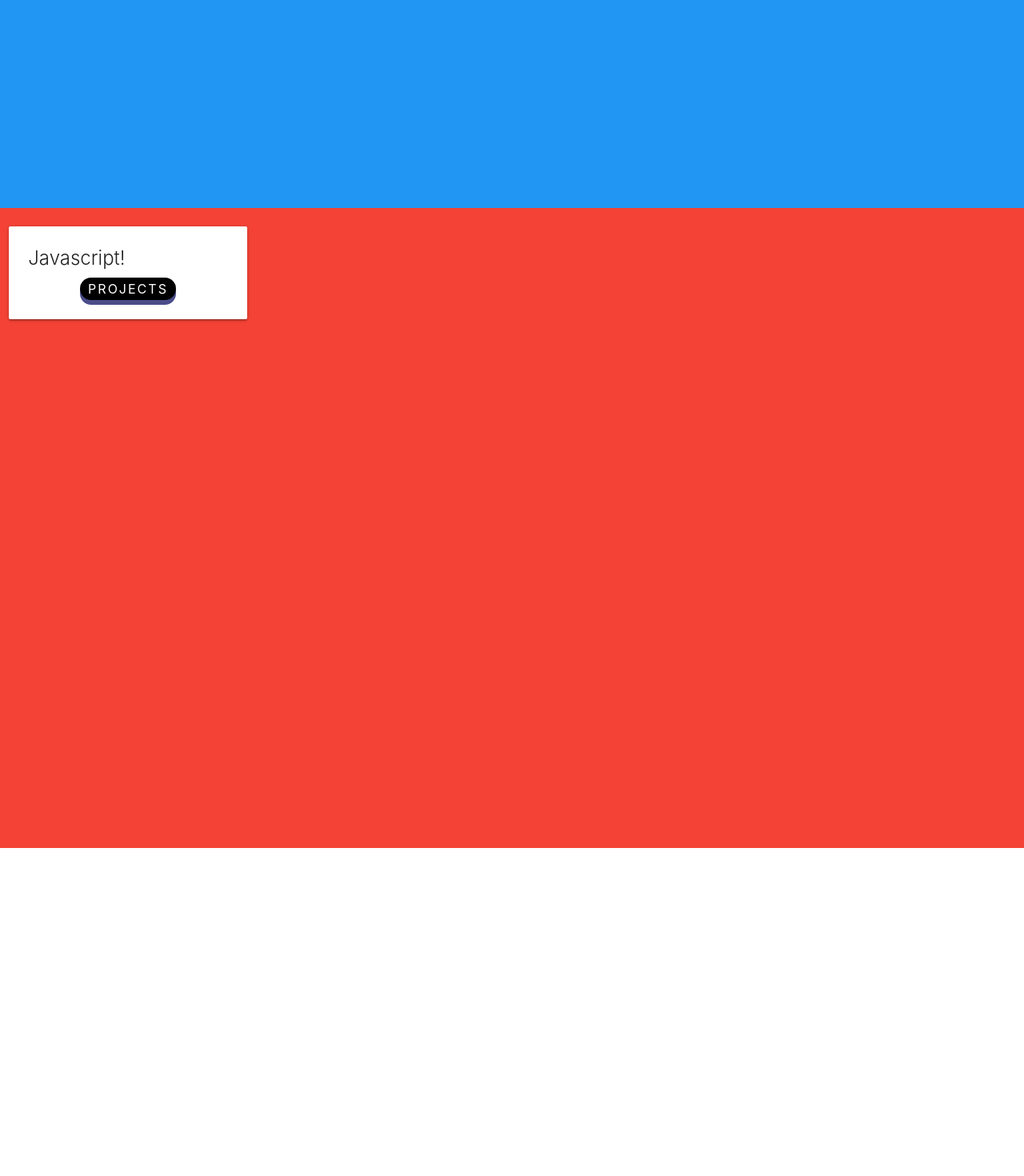
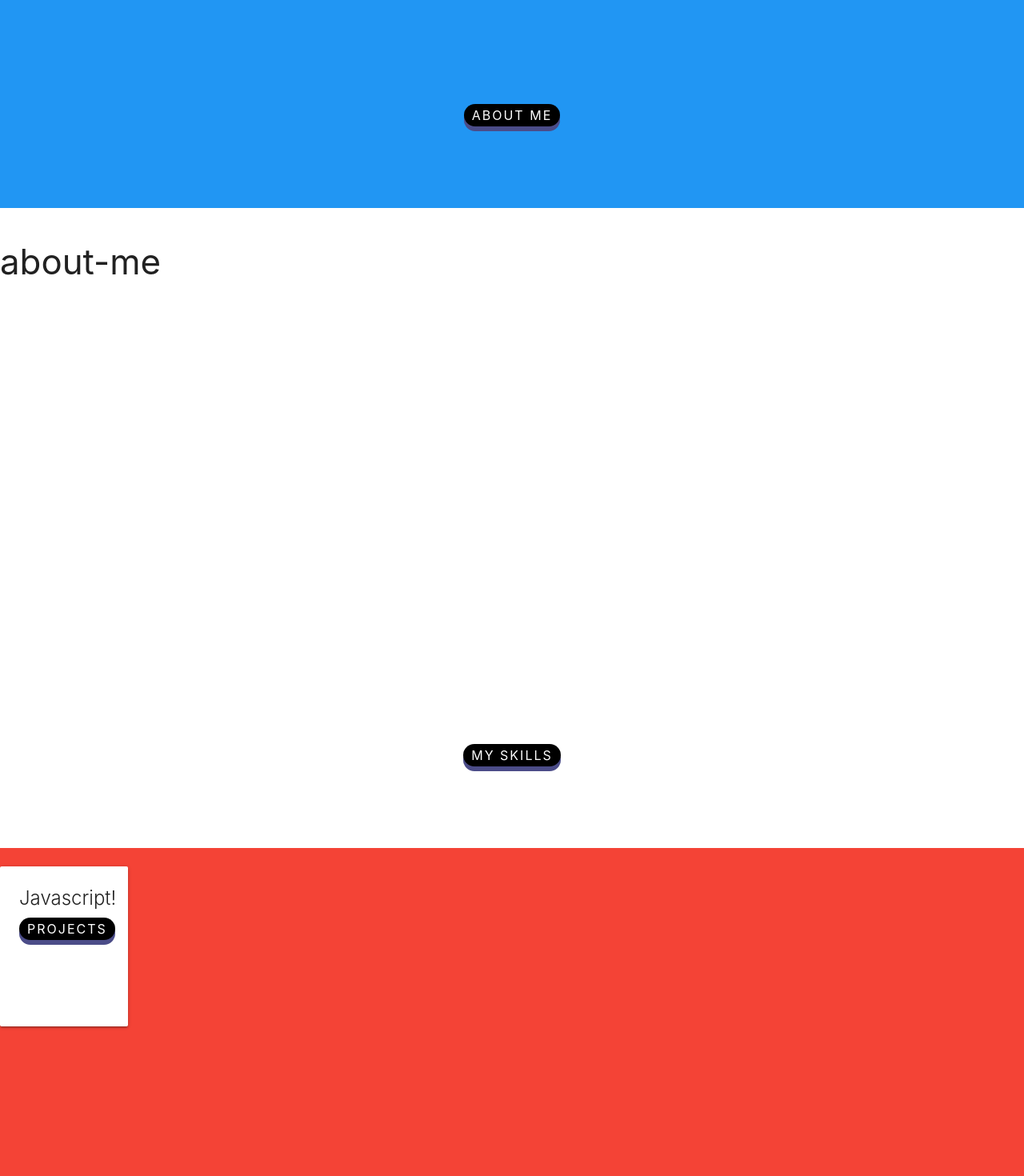
Before and after one commit to peepcrusher/React-Portfolio, a React (Create React App) app in the folder react-portfolio/: page / in a window 1280 px wide. Shown: the part 540-2010 px from the top of the page at 80% size. Before the commit the page ends 1600 px from the top, so only its background shows below. Built offline with nearby package versions, Linux system fonts and the light colour scheme.

Commit message:
playing around with positioning

```diff
--- a/react-portfolio/src/App.js
+++ b/react-portfolio/src/App.js
@@ -2,6 +2,8 @@ import React from "react";
 import SkillCard from "./components/skillcard";
 import Section from './components/section';
 import SectionTitle from "./components/sectionTitle";
+import ScrollButton from './components/scrollButton';
+
 
 function App() {
   return (
@@ -10,12 +12,24 @@ function App() {
       name="blue">
         <SectionTitle
         title="Sam Thompson" />
+        <ScrollButton
+        text="About Me"
+        classes="title-btn" />
+      </Section>
+      <Section>
+        <SectionTitle
+        title="about-me" />
+        <ScrollButton
+        text="My Skills"
+        classes="skills-btn" />
       </Section>
       <Section
       name="red">
       <div className="row">
         <SkillCard />
       </div>
+      <ScrollButton
+      text="Next" />
       </Section>
     </div>
   );
--- a/react-portfolio/src/components/scrollButton.js
+++ b/react-portfolio/src/components/scrollButton.js
@@ -0,0 +1,11 @@
+import React from 'react';
+
+function ScrollButton(props){
+    return(
+        <div className={`scroll-button ${props.classes}`}>
+        <button className="button">{props.text}</button>
+        </div>
+    )
+}
+
+export default ScrollButton;
--- a/react-portfolio/src/components/skillcard.js
+++ b/react-portfolio/src/components/skillcard.js
@@ -36,7 +36,6 @@ class SkillCard extends Component {
 render(){
   if (this.state.flipped) {
     return (
-      <div className="col s3">
         <div className="card skillCard">
           <div className="card-content">
             <span className="card-title">Projects using</span>
@@ -50,11 +49,9 @@ render(){
             </button>
           </div>
         </div>
-      </div>
     );
   } else {
     return (
-      <div className="col s3">
         <div className="card skillCard">
           <div className="card-content">
             <div className="sideOne">
@@ -66,7 +63,6 @@ render(){
             </div>
           </div>
         </div>
-      </div>
     );
   }
 }
--- a/react-portfolio/src/index.css
+++ b/react-portfolio/src/index.css
@@ -28,6 +28,12 @@ code {
   margin: 0 auto;
   border-radius: 20px;
   box-shadow: 0 6px #4b4c88;
+}
+
+.skillCard{
+  display: inline-block;
+  height: 25vh;
+  width: 20vh;
 }
 
 .button:hover{
@@ -62,4 +68,11 @@ code {
 
 .section-title{
   text-align: center;
+  display: inline-block;
 }
+
+.scroll-button{
+  align-content: center;
+  position: relative;
+  top: 70vh;
+}
```
